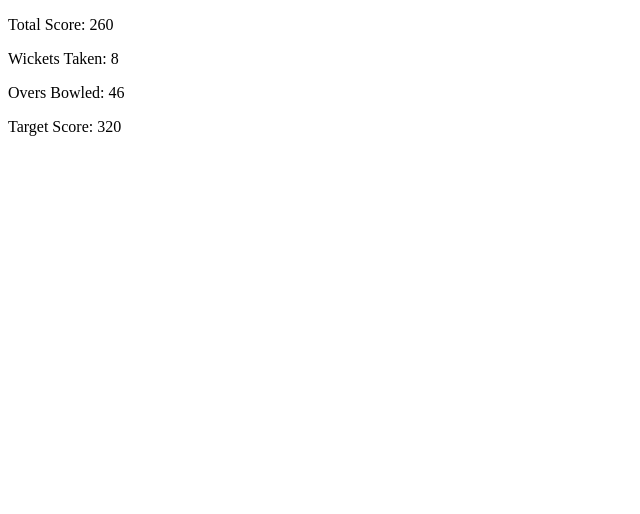
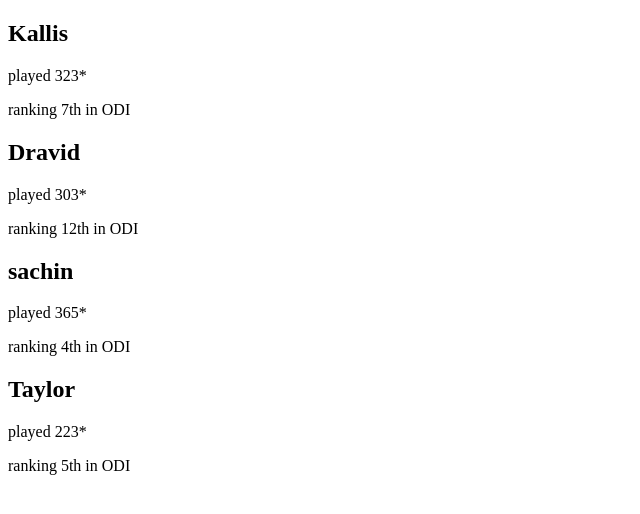
Before and after one commit to karthikeyansekar-sydney/DaytoDayCoding, a React (Create React App) app in the folder React/project-one/: page / in a window 1280 px wide. Shown: the top 514 px of the page, without its empty margins (0-640 px from the left). Built offline with nearby package versions, Linux system fonts and the light colour scheme.

Commit message:
Composing multiple different components

```diff
--- a/React/project-one/src/index.js
+++ b/React/project-one/src/index.js
@@ -60,6 +60,26 @@ const CricScoreCount = (props) => {
     </section>
   )
 }
+
+const Player = ({name,matches,rank}) => {
+  return (
+    <section>
+    <h2> {name} </h2>
+    <p> played {matches}* </p>
+    <p> ranking {rank}th in ODI </p>
+    </section>
+  )
+}
+
+const Stat = () => {
+  return(
+    <div>
+<Player name="Kallis" matches={323} rank={7}/>
+<Player name="Dravid" matches={303} rank={12}/>
+<Player name="sachin" matches={365} rank={4}/>
+<Player name="Taylor" matches={223} rank={5}/>
+</div>
+  )
+}
 ReactDOM.render(
-  // <Message msg="hello" color="green" minutes={4}/>, document.getElementById('root')
-<CricScoreCount total={cricScore.total} wicket={cricScore.wicket} overs={cricScore.overs} target={cricScore.target}/>, document.getElementById('root'))
+  <Stat/>,document.getElementById('root'))
```
